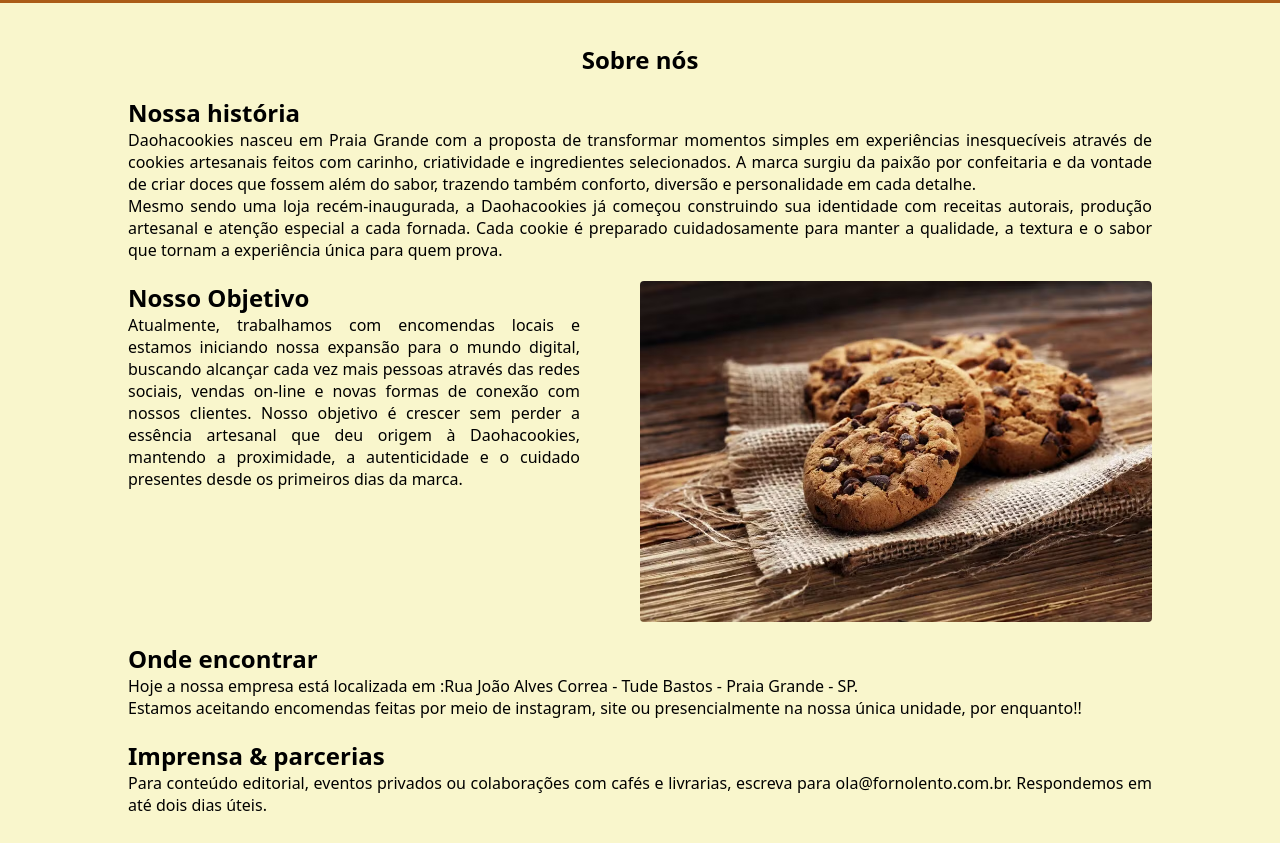
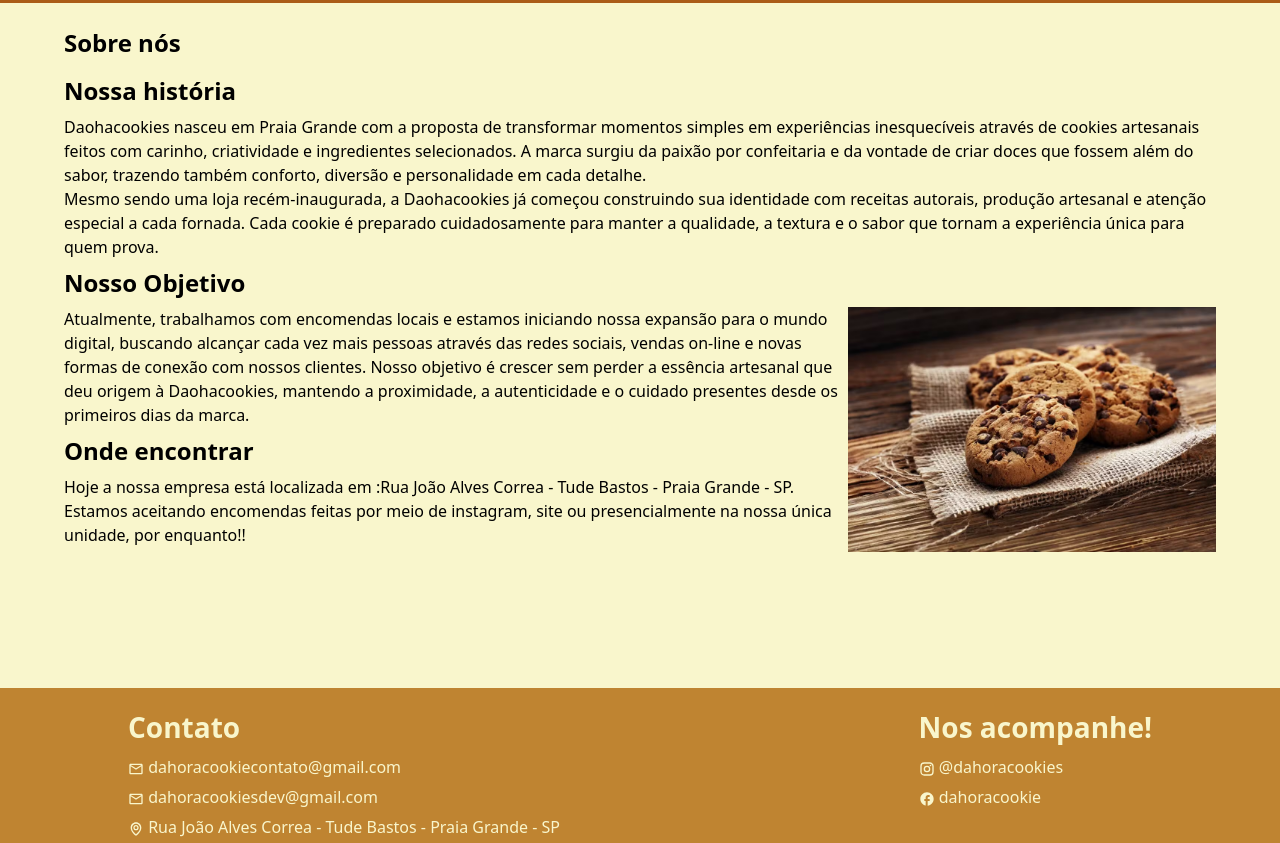
Before and after one commit to Ricardos-Jose/provisorio, a website: page sobre.html in a window 1280 px wide. Shown: the part 94-937 px from the top of the page. Drawn offline with Linux system fonts and the light colour scheme; a web font is replaced by a local one.

Commit message:
feat: simplify sobre.css

```diff
--- a/css/intro.css
+++ b/css/intro.css
@@ -1,15 +1,16 @@
 .intro {
+    user-select: none;
     /* margin: 80px 30vw 140px 30vw; */
     padding: 40px 10vw;
     display: flex;
     align-items: center;
     justify-content: center;
-  font-family: 'Eagle Lake', serif;
+    font-family: "Eagle Lake", serif;
     gap: 50px;
 }
 
 .title-font {
-  font-family: 'Rye', serif;
+    font-family: "Rye", serif;
     font-weight: 400;
     font-style: normal;
 }
--- a/css/sobre.css
+++ b/css/sobre.css
@@ -1,37 +1,29 @@
 .sobre-container {
-    padding: 40px 10vw;
+    margin: 1rem 5vw;
+    width: min(auto, 1440px);
+    /*padding: 40px 10vw;
     display: flex;
     flex-direction: column;
     align-items: center;
-    gap: 20px;
+    gap: 20px;*/
 }
 
-.sobre-item {
-    display: flex;
-    justify-content: space-between;
-    gap: 60px;
-    text-align: justify;
-    width: 100%;
+.sobre-container p {
+    line-height: 150%;
+}
+.sobre-container h1,
+.sobre-container h2 {
+    line-height: 200%;
 }
 
-.sobre-item.invertido {
-    flex-direction: row-reverse;
+.float-left {
+    float: right;
 }
 
-.sobre-item img {
-    width: 40vw;
-    border-radius: 0.25rem;
+.fluid-w-80 {
+    width: min(100%, 23rem);
 }
 
-.sobre-item iframe {
-    height: inherit;
+.mr-2 {
+    margin-left: 0.5rem;
 }
-
-@media only screen and (width < 720px) {
-    .sobre-item {
-        flex-direction: column;
-    }
-    .sobre-item img {
-        width: 100%;
-    }
-}
--- a/sobre.html
+++ b/sobre.html
@@ -1,6 +1,5 @@
 <!doctype html>
 <html lang="en">
-
     <head>
         <meta charset="UTF-8" />
         <meta name="viewport" content="width=device-width, initial-scale=1.0" />
@@ -30,64 +29,37 @@
                 <div id="icon-notification" class="icon-notification"></div>
             </div>
         </header>
-    <section class="sobre-container">
+        <article class="sobre-container">
             <h1>Sobre nós</h1>
-        <div class="sobre-item">
-            <div>
             <h2>Nossa história</h2>
             <p>
-                    Daohacookies nasceu em Praia Grande com a proposta de transformar momentos simples em
-                    experiências inesquecíveis através de cookies artesanais feitos com carinho, criatividade e
-                    ingredientes selecionados. A marca surgiu da paixão por confeitaria e da vontade de criar doces
-                    que fossem além do sabor, trazendo também conforto, diversão e personalidade em cada detalhe.
+                Daohacookies nasceu em Praia Grande com a proposta de transformar momentos simples em experiências
+                inesquecíveis através de cookies artesanais feitos com carinho, criatividade e ingredientes
+                selecionados. A marca surgiu da paixão por confeitaria e da vontade de criar doces que fossem além do
+                sabor, trazendo também conforto, diversão e personalidade em cada detalhe.
             </p>
             <p>
-                    Mesmo sendo uma loja recém-inaugurada, a Daohacookies já começou construindo sua identidade com
-                    receitas autorais, produção artesanal e atenção especial a cada fornada. Cada cookie é preparado
-                    cuidadosamente para manter a qualidade, a textura e o sabor que tornam a experiência única para
-                    quem prova.
+                Mesmo sendo uma loja recém-inaugurada, a Daohacookies já começou construindo sua identidade com receitas
+                autorais, produção artesanal e atenção especial a cada fornada. Cada cookie é preparado cuidadosamente
+                para manter a qualidade, a textura e o sabor que tornam a experiência única para quem prova.
             </p>
-            </div>
-        </div>
-        <div class="sobre-item">
-            <div>
             <h2>Nosso Objetivo</h2>
+            <img class="float-left mr-2 fluid-w-80" src="./images/cookies-deliciosos.avif" alt="" />
             <p>
-                    Atualmente, trabalhamos com encomendas locais e estamos iniciando nossa expansão para o mundo
-                    digital, buscando alcançar cada vez mais pessoas através das redes sociais, vendas on-line e
-                    novas formas de conexão com nossos clientes. Nosso objetivo é crescer sem perder a essência
-                    artesanal que deu origem à Daohacookies, mantendo a proximidade, a autenticidade e o cuidado
-                    presentes desde os primeiros dias da marca.
+                Atualmente, trabalhamos com encomendas locais e estamos iniciando nossa expansão para o mundo digital,
+                buscando alcançar cada vez mais pessoas através das redes sociais, vendas on-line e novas formas de
+                conexão com nossos clientes. Nosso objetivo é crescer sem perder a essência artesanal que deu origem à
+                Daohacookies, mantendo a proximidade, a autenticidade e o cuidado presentes desde os primeiros dias da
+                marca.
             </p>
-            </div>
-            <img src="./images/cookies-deliciosos.avif" alt="" />
-        </div>
-        <div class="sobre-item">
-            <div>
             <h2>Onde encontrar</h2>
+            <p>Hoje a nossa empresa está localizada em :Rua João Alves Correa - Tude Bastos - Praia Grande - SP.</p>
             <p>
-                    Hoje a nossa empresa está localizada em :Rua João Alves Correa - Tude Bastos - Praia Grande -
-                    SP.
+                Estamos aceitando encomendas feitas por meio de instagram, site ou presencialmente na nossa única
+                unidade, por enquanto!!
             </p>
-                <p>
-                    Estamos aceitando encomendas feitas por meio de instagram, site ou presencialmente na nossa
-                    única unidade, por enquanto!!
-                </p>
-            </div>
-            <!--<iframe src="https://www.google.com/maps/embed?pb=!1m18!1m12!1m3!1d4091.4019268226484!2d-46.4155394449025!3d-23.994900188532387!2m3!1f0!2f0!3f0!3m2!1i1024!2i768!4f13.1!3m3!1m2!1s0x94ce1c4f44449187%3A0x4e9142e065f5854b!2sAv.%20Terezinha%20Amorim%20Barbosa%20-%20S%C3%ADtio%20do%20Campo%2C%20Praia%20Grande%20-%20SP%2C%2011725-490!5e0!3m2!1spt-BR!2sbr!4v1779220280962!5m2!1spt-BR!2sbr" width="600" height="450" style="border:0;" allowfullscreen="" loading="lazy" referrerpolicy="no-referrer-when-downgrade"></iframe>-->
-        </div>
-        <div class="sobre-item">
-            <div>
-                <h2>Imprensa & parcerias</h2>
-                <p>
-                    Para conteúdo editorial, eventos privados ou colaborações com cafés e livrarias, escreva para
-                    ola@fornolento.com.br. Respondemos em até dois dias úteis.
-                </p>
-            </div>
-        </div>
-    </section>
+        </article>
 
-    <div class=""></div>
         <footer class="footer">
             <div class="container-grid">
                 <div class="contato">
@@ -96,30 +68,48 @@
                         <li class="icon-with-label">
                             <svg xmlns="http://www.w3.org/2000/svg" width="1em" height="1em" viewBox="0 0 24 24">
                                 <path d="M0 0h24v24H0z" fill="none" />
-                            <path fill="currentColor" d="M22 6c0-1.1-.9-2-2-2H4c-1.1 0-2 .9-2 2v12c0 1.1.9 2 2 2h16c1.1 0 2-.9 2-2zm-2 0l-8 5l-8-5zm0 12H4V8l8 5l8-5z" />
+                                <path
+                                    fill="currentColor"
+                                    d="M22 6c0-1.1-.9-2-2-2H4c-1.1 0-2 .9-2 2v12c0 1.1.9 2 2 2h16c1.1 0 2-.9 2-2zm-2 0l-8 5l-8-5zm0 12H4V8l8 5l8-5z"
+                                />
                             </svg>
                             <a href="mailto:dahoracookiecontato@gmail.com">dahoracookiecontato@gmail.com</a>
                         </li>
                         <li class="icon-with-label">
                             <svg xmlns="http://www.w3.org/2000/svg" width="1em" height="1em" viewBox="0 0 24 24">
                                 <path d="M0 0h24v24H0z" fill="none" />
-                            <path fill="currentColor" d="M22 6c0-1.1-.9-2-2-2H4c-1.1 0-2 .9-2 2v12c0 1.1.9 2 2 2h16c1.1 0 2-.9 2-2zm-2 0l-8 5l-8-5zm0 12H4V8l8 5l8-5z" />
+                                <path
+                                    fill="currentColor"
+                                    d="M22 6c0-1.1-.9-2-2-2H4c-1.1 0-2 .9-2 2v12c0 1.1.9 2 2 2h16c1.1 0 2-.9 2-2zm-2 0l-8 5l-8-5zm0 12H4V8l8 5l8-5z"
+                                />
                             </svg>
                             <a href="mailto:dahoracookiesdev@gmail.com">dahoracookiesdev@gmail.com</a>
                         </li>
                         <li class="icon-with-label">
                             <svg xmlns="http://www.w3.org/2000/svg" width="1em" height="1em" viewBox="0 0 24 24">
                                 <path d="M0 0h24v24H0z" fill="none" />
-                            <path fill="currentColor" d="M16 10c0-2.21-1.79-4-4-4s-4 1.79-4 4s1.79 4 4 4s4-1.79 4-4m-6 0c0-1.1.9-2 2-2s2 .9 2 2s-.9 2-2 2s-2-.9-2-2" />
-                            <path fill="currentColor" d="M11.42 21.81c.17.12.38.19.58.19s.41-.06.58-.19c.3-.22 7.45-5.37 7.42-11.82c0-4.41-3.59-8-8-8s-8 3.59-8 8c-.03 6.44 7.12 11.6 7.42 11.82M12 4c3.31 0 6 2.69 6 6c.02 4.44-4.39 8.43-6 9.74c-1.61-1.31-6.02-5.29-6-9.74c0-3.31 2.69-6 6-6" />
+                                <path
+                                    fill="currentColor"
+                                    d="M16 10c0-2.21-1.79-4-4-4s-4 1.79-4 4s1.79 4 4 4s4-1.79 4-4m-6 0c0-1.1.9-2 2-2s2 .9 2 2s-.9 2-2 2s-2-.9-2-2"
+                                />
+                                <path
+                                    fill="currentColor"
+                                    d="M11.42 21.81c.17.12.38.19.58.19s.41-.06.58-.19c.3-.22 7.45-5.37 7.42-11.82c0-4.41-3.59-8-8-8s-8 3.59-8 8c-.03 6.44 7.12 11.6 7.42 11.82M12 4c3.31 0 6 2.69 6 6c.02 4.44-4.39 8.43-6 9.74c-1.61-1.31-6.02-5.29-6-9.74c0-3.31 2.69-6 6-6"
+                                />
                             </svg>
-                        <a href="https://www.google.com/maps/place/Tude+Bastos+-+S%C3%ADtio+do+Campo,+Praia+Grande+-+SP,+11725-490/@-23.9949609,-46.4149025,3a,75y,328.47h,73.2t/data=!3m7!1e1!3m5!1siTzcibDk7CBDhQhGCqaPvg!2e0!6shttps:%2F%2Fstreetviewpixels-pa.googleapis.com%2Fv1%2Fthumbnail%3Fcb_client%3Dmaps_sv.tactile%26w%3D900%26h%3D600%26pitch%3D16.803215966964302%26panoid%3DiTzcibDk7CBDhQhGCqaPvg%26yaw%3D328.47360966500037!7i16384!8i8192!4m6!3m5!1s0x94ce1c4f4bb08193:0xe3d31c993fbc75a!8m2!3d-23.9960111!4d-46.415083!16s%2Fg%2F123dm8mgt?entry=ttu&g_ep=EgoyMDI2MDUxMy4wIKXMDSoASAFQAw%3D%3D">
-                            Rua João Alves Correa - Tude Bastos - Praia Grande - SP</a>
+                            <a
+                                href="https://www.google.com/maps/place/Tude+Bastos+-+S%C3%ADtio+do+Campo,+Praia+Grande+-+SP,+11725-490/@-23.9949609,-46.4149025,3a,75y,328.47h,73.2t/data=!3m7!1e1!3m5!1siTzcibDk7CBDhQhGCqaPvg!2e0!6shttps:%2F%2Fstreetviewpixels-pa.googleapis.com%2Fv1%2Fthumbnail%3Fcb_client%3Dmaps_sv.tactile%26w%3D900%26h%3D600%26pitch%3D16.803215966964302%26panoid%3DiTzcibDk7CBDhQhGCqaPvg%26yaw%3D328.47360966500037!7i16384!8i8192!4m6!3m5!1s0x94ce1c4f4bb08193:0xe3d31c993fbc75a!8m2!3d-23.9960111!4d-46.415083!16s%2Fg%2F123dm8mgt?entry=ttu&g_ep=EgoyMDI2MDUxMy4wIKXMDSoASAFQAw%3D%3D"
+                            >
+                                Rua João Alves Correa - Tude Bastos - Praia Grande - SP</a
+                            >
                         </li>
                         <li class="icon-with-label">
                             <svg xmlns="http://www.w3.org/2000/svg" width="1em" height="1em" viewBox="0 0 24 24">
                                 <path d="M0 0h24v24H0z" fill="none" />
-                            <path fill="currentColor" d="M6.62 10.79c1.44 2.83 3.76 5.14 6.59 6.59l2.2-2.2c.27-.27.67-.36 1.02-.24c1.12.37 2.33.57 3.57.57c.55 0 1 .45 1 1V20c0 .55-.45 1-1 1c-9.39 0-17-7.61-17-17c0-.55.45-1 1-1h3.5c.55 0 1 .45 1 1c0 1.25.2 2.45.57 3.57c.11.35.03.74-.25 1.02z" />
+                                <path
+                                    fill="currentColor"
+                                    d="M6.62 10.79c1.44 2.83 3.76 5.14 6.59 6.59l2.2-2.2c.27-.27.67-.36 1.02-.24c1.12.37 2.33.57 3.57.57c.55 0 1 .45 1 1V20c0 .55-.45 1-1 1c-9.39 0-17-7.61-17-17c0-.55.45-1 1-1h3.5c.55 0 1 .45 1 1c0 1.25.2 2.45.57 3.57c.11.35.03.74-.25 1.02z"
+                                />
                             </svg>
                             Telefone de contato: <a href="tel:+551191111-2946">(11) 91111-2946</a>
                         </li>
@@ -132,14 +122,20 @@
                         <li class="icon-with-label">
                             <svg xmlns="http://www.w3.org/2000/svg" width="1em" height="1em" viewBox="0 0 24 24">
                                 <path d="M0 0h24v24H0z" fill="none" />
-                            <path fill="currentColor" d="M7.8 2h8.4C19.4 2 22 4.6 22 7.8v8.4a5.8 5.8 0 0 1-5.8 5.8H7.8C4.6 22 2 19.4 2 16.2V7.8A5.8 5.8 0 0 1 7.8 2m-.2 2A3.6 3.6 0 0 0 4 7.6v8.8C4 18.39 5.61 20 7.6 20h8.8a3.6 3.6 0 0 0 3.6-3.6V7.6C20 5.61 18.39 4 16.4 4zm9.65 1.5a1.25 1.25 0 0 1 1.25 1.25A1.25 1.25 0 0 1 17.25 8A1.25 1.25 0 0 1 16 6.75a1.25 1.25 0 0 1 1.25-1.25M12 7a5 5 0 0 1 5 5a5 5 0 0 1-5 5a5 5 0 0 1-5-5a5 5 0 0 1 5-5m0 2a3 3 0 0 0-3 3a3 3 0 0 0 3 3a3 3 0 0 0 3-3a3 3 0 0 0-3-3" />
+                                <path
+                                    fill="currentColor"
+                                    d="M7.8 2h8.4C19.4 2 22 4.6 22 7.8v8.4a5.8 5.8 0 0 1-5.8 5.8H7.8C4.6 22 2 19.4 2 16.2V7.8A5.8 5.8 0 0 1 7.8 2m-.2 2A3.6 3.6 0 0 0 4 7.6v8.8C4 18.39 5.61 20 7.6 20h8.8a3.6 3.6 0 0 0 3.6-3.6V7.6C20 5.61 18.39 4 16.4 4zm9.65 1.5a1.25 1.25 0 0 1 1.25 1.25A1.25 1.25 0 0 1 17.25 8A1.25 1.25 0 0 1 16 6.75a1.25 1.25 0 0 1 1.25-1.25M12 7a5 5 0 0 1 5 5a5 5 0 0 1-5 5a5 5 0 0 1-5-5a5 5 0 0 1 5-5m0 2a3 3 0 0 0-3 3a3 3 0 0 0 3 3a3 3 0 0 0 3-3a3 3 0 0 0-3-3"
+                                />
                             </svg>
                             <a href="https://www.instagram.com/dahoracookies/" target="_blank">@dahoracookies</a>
                         </li>
                         <li class="icon-with-label">
                             <svg xmlns="http://www.w3.org/2000/svg" width="1em" height="1em" viewBox="0 0 24 24">
                                 <path d="M0 0h24v24H0z" fill="none" />
-                            <path fill="currentColor" d="M22 12c0-5.52-4.48-10-10-10S2 6.48 2 12c0 4.84 3.44 8.87 8 9.8V15H8v-3h2V9.5C10 7.57 11.57 6 13.5 6H16v3h-2c-.55 0-1 .45-1 1v2h3v3h-3v6.95c5.05-.5 9-4.76 9-9.95" />
+                                <path
+                                    fill="currentColor"
+                                    d="M22 12c0-5.52-4.48-10-10-10S2 6.48 2 12c0 4.84 3.44 8.87 8 9.8V15H8v-3h2V9.5C10 7.57 11.57 6 13.5 6H16v3h-2c-.55 0-1 .45-1 1v2h3v3h-3v6.95c5.05-.5 9-4.76 9-9.95"
+                                />
                             </svg>
                             <a href="https://www.facebook.com/dahoracookie/" target="_blank">dahoracookie</a>
                         </li>
@@ -149,5 +145,4 @@
         </footer>
     </body>
     <script src="js-interface/front.js"></script>
-
 </html>
```
Lines whose indentation alone changed are shown as unchanged.
